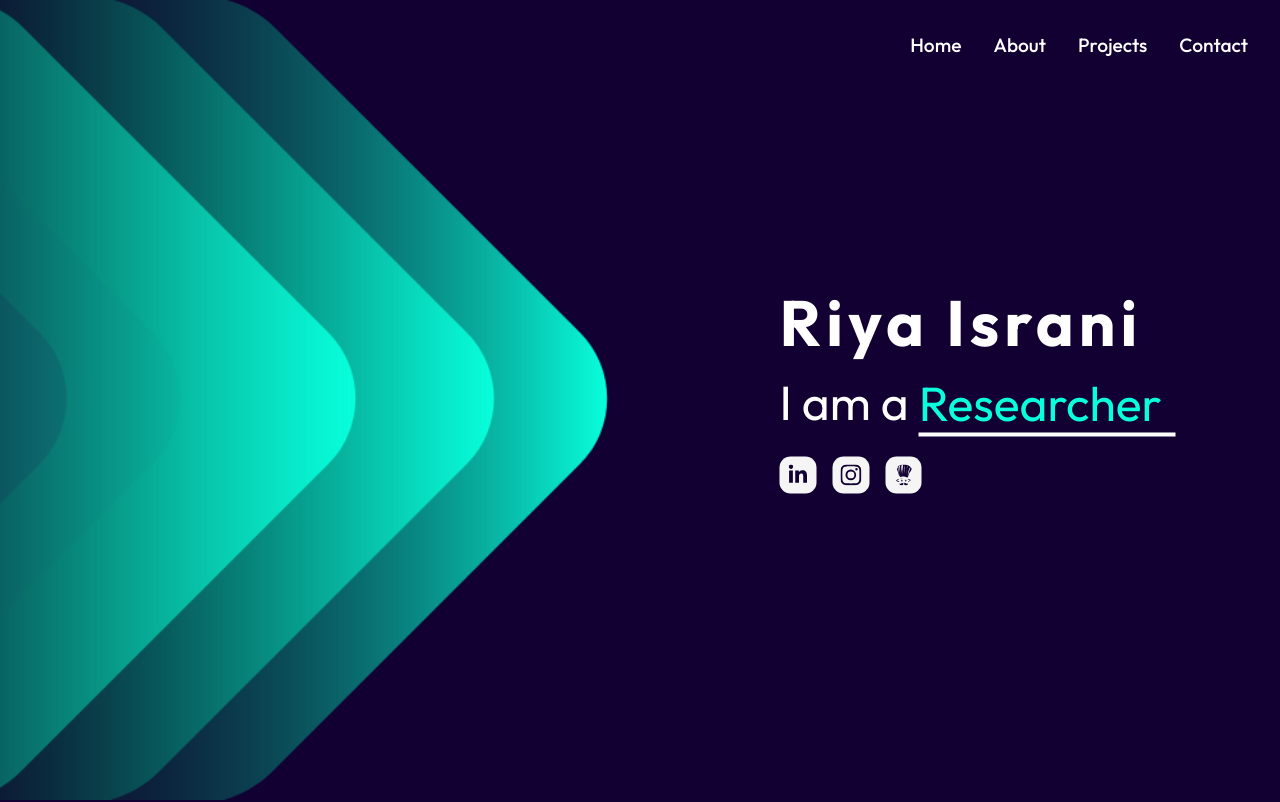
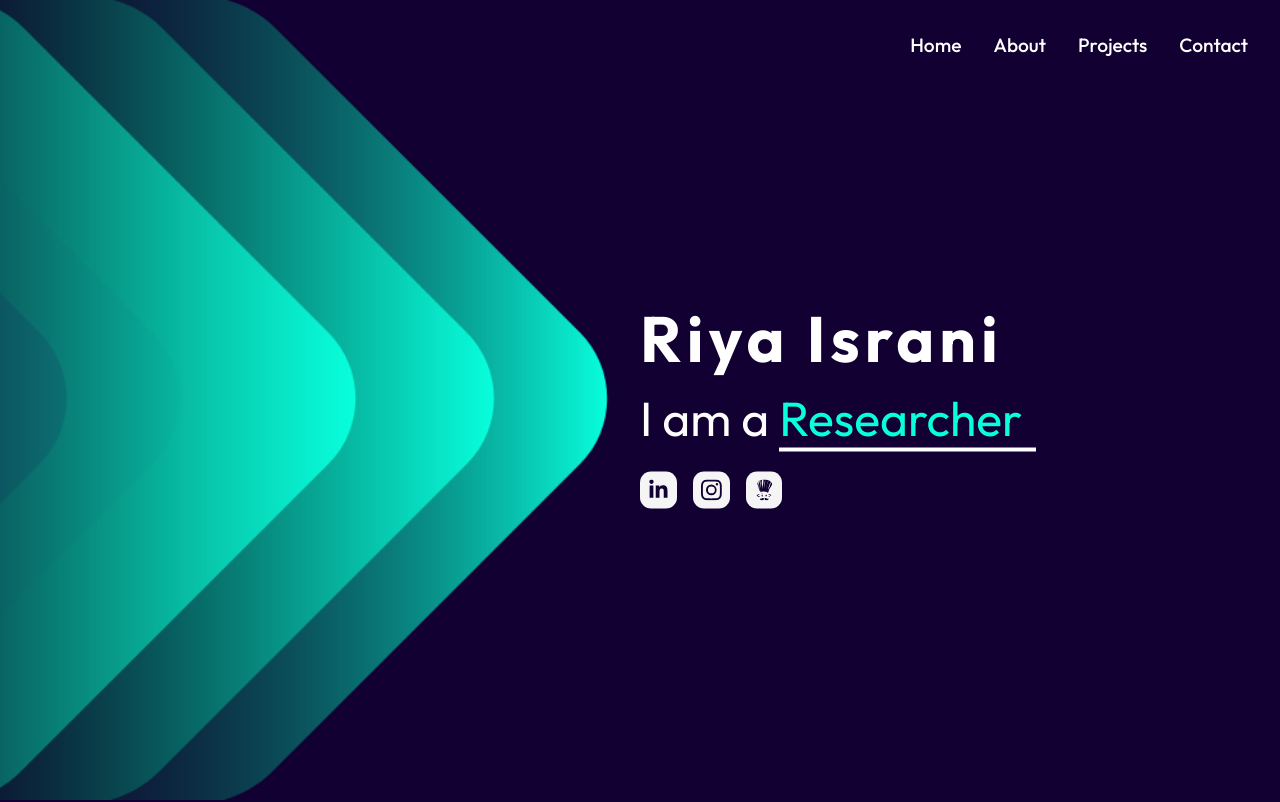
Before and after one commit to israni21/My-Portfolio, a React (Create React App) app: page / in a window 1280 px wide. Shown: the top 802 px of the page. Built offline with nearby package versions, Linux system fonts and the light colour scheme.

Commit message:
Update HeroImgStyles.css

```diff
--- a/src/components/HeroImgStyles.css
+++ b/src/components/HeroImgStyles.css
@@ -30,10 +30,10 @@
 }
 
 .hero .content{
+    top: 50%;
+    left: 50%;
+    transform: translate(0%, -50%);
     position: absolute;
-    transform: translate(100%, 50%);
-    top: 20%;
-    left: 30%;
 }
 
 .hero .content h1{
```
